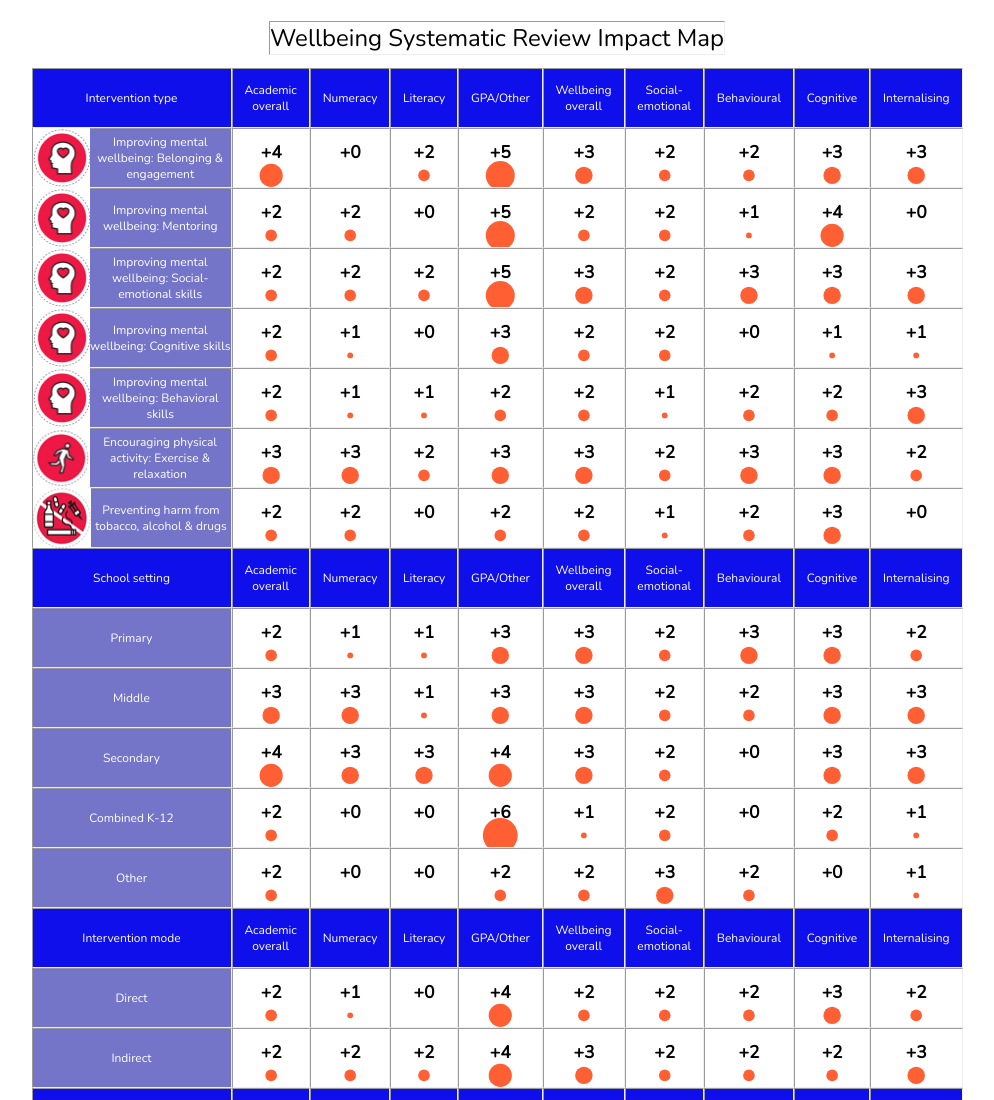
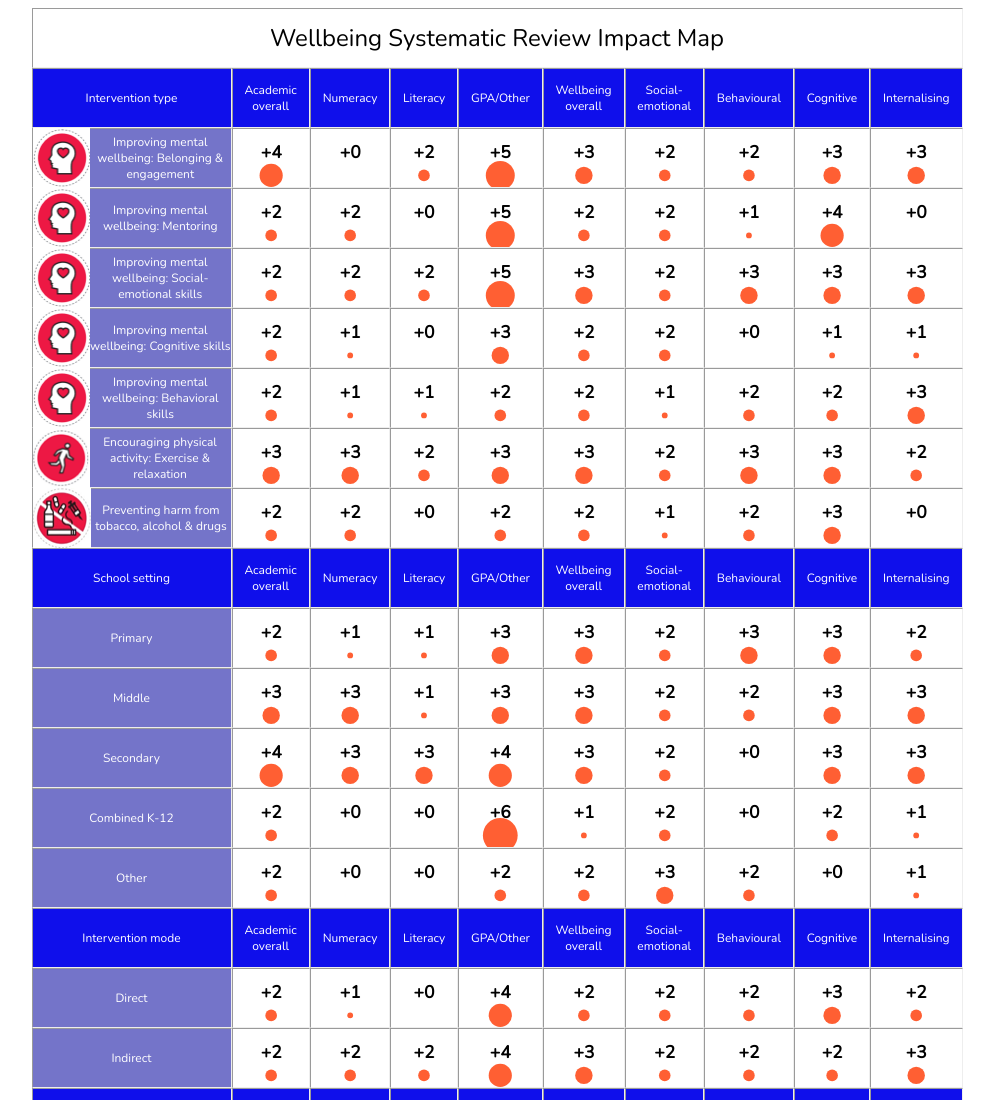
Before and after one commit to TobyCarslake/SRImpact, a plain HTML site: page index.html in a window 1280 px wide. Shown: the top 1100 px of the page, without its empty margins (143-1137 px from the left). Drawn offline with nearby package versions, Linux system fonts and the light colour scheme.

Commit message:
header edit

```diff
--- a/css/styles.css
+++ b/css/styles.css
@@ -136,5 +136,8 @@ circle {
 .header {
     grid-column: 1/11;
     font-size: 2em;
-    margin: auto;
+    display: flex;
+    text-align: center;
+    justify-content: center;
+    align-items: center;
 }
```
